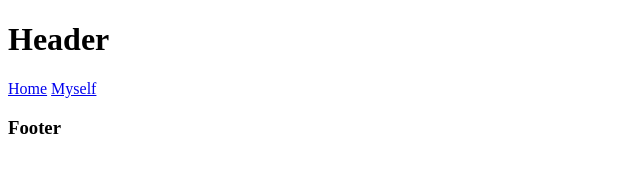
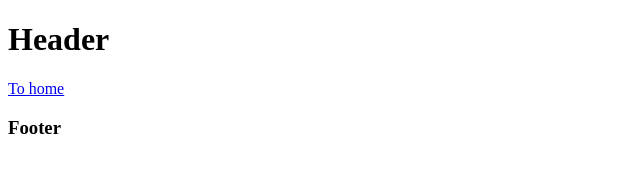
Before and after one commit to projektorius96/sveltekit-ssg-boilerplate.github.io, a SvelteKit app: page /about in a window 1280 px wide. Shown: the top 170 px of the page, without its empty margins (0-640 px from the left). Built offline with nearby package versions, Linux system fonts and the light colour scheme.

Commit message:
minor navigation patch on front-end

```diff
--- a/src/routes/+page.svelte
+++ b/src/routes/+page.svelte
@@ -5,4 +5,5 @@
 
 <nav>
     <a href="{base}">Home</a>
+    <a href="{base}/about">About us</a>
 </nav>
--- a/src/routes/about/+page.svelte
+++ b/src/routes/about/+page.svelte
@@ -5,6 +5,5 @@
 </script>
 
 <nav>
-	<a href="{base}/about">Home</a>
-	<a href="{base}/about">Myself</a>
+	<a href="{base}/">To home</a>
 </nav>
```
Also changed, not shown: 14 other files (tests, documents, lock files or other folders).
